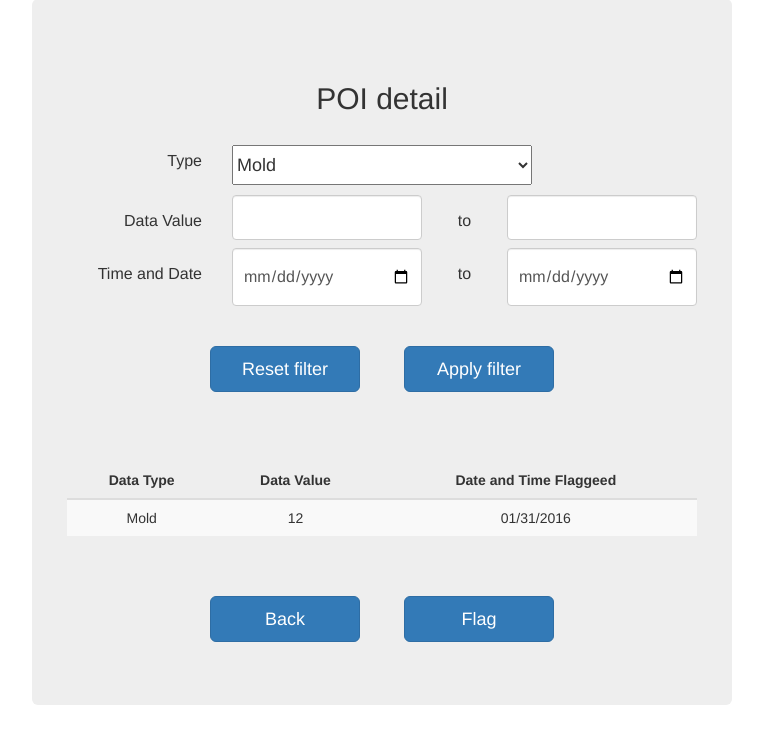
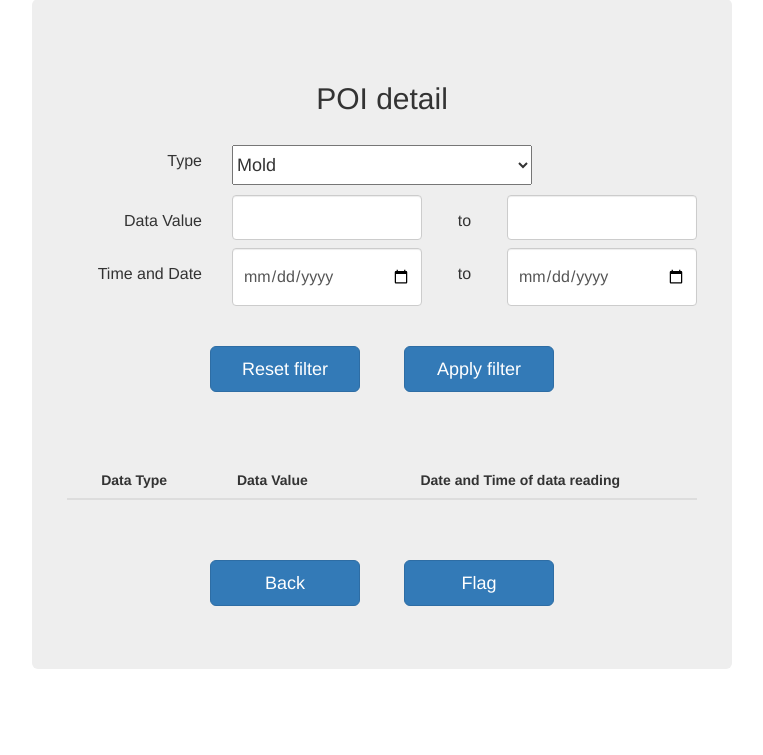
Before and after one commit to Flourishlove/Online-System-with-MYSQL, a Flask app: page /poidetail in a window 1280 px wide. Shown: the part 112-867 px from the top of the page, without its empty margins (258-1021 px from the left). After the commit the page ends 781 px from the top, so only its background shows below. Run offline with Flask 2, Linux system fonts and the light colour scheme; lists and menus that the app fills with data are empty.

Commit message:
poidetail

```diff
--- a/webflask/application.py
+++ b/webflask/application.py
@@ -318,16 +318,15 @@ def view_poi():
 @application.route('/poidetail', methods=['GET', 'POST'])
 def poi_detail():
     if request.method == 'POST':
-        datatype = request.form.get('data_type')
+        datatype = request.form['data_type']
         StartValue = request.form['StartValue']
         EndValue = request.form['EndValue']
         StartDate = request.form['StartDate']
         EndDate = request.form['EndDate']
         #location = request.form['plocation_name']
         print datatype
-        cur.execute("SELECT DType, Data_Value, DateRecorded FROM DATAPOINT WHERE (DateRecorded >= %s AND DateRecorded < %s) AND (Data_Value >= %s AND Data_Value < %s);", (StartDate, EndDate, StartValue, EndValue))
+        cur.execute("SELECT DType, Data_Value, DateRecorded FROM DATAPOINT WHERE (DateRecorded >= %s AND DateRecorded < %s) AND (Data_Value >= %s AND Data_Value < %s) AND DType = %s;", (StartDate, EndDate, StartValue, EndValue, datatype))
         entries = cur.fetchall()
-        print entries
         return render_template('poidetail.html', entries=entries)
     else:
         #location = request.form['plocation_name']
--- a/webflask/templates/poidetail.html
+++ b/webflask/templates/poidetail.html
@@ -100,15 +100,10 @@
                     <tr>
                       <th>Data Type</th>
                       <th>Data Value</th>
-                      <th>Date and Time Flaggeed</th>
+                      <th>Date and Time of data reading</th>
                     </tr>
                   </thead>
                   <tbody>
-                    <tr>
-                      <td>Mold</td>
-                      <td>12</td>
-                      <td>01/31/2016</td>
-                    </tr>
                     {% for row in entries %}
                       <tr>
                         <td>{{ row[0] }}</td>
--- a/webflask/templates/signup.html
+++ b/webflask/templates/signup.html
@@ -160,6 +160,6 @@
 
 
 <!-- IE10 viewport hack for Surface/desktop Windows 8 bug -->
-<script src="{{ url_for('static', filename='js/e10-viewport-bug-workaround.js') }}"></script>
+<script src="{{ url_for('static', filename='js/ie10-viewport-bug-workaround.js') }}"></script>
 </body>
 </html>
```
